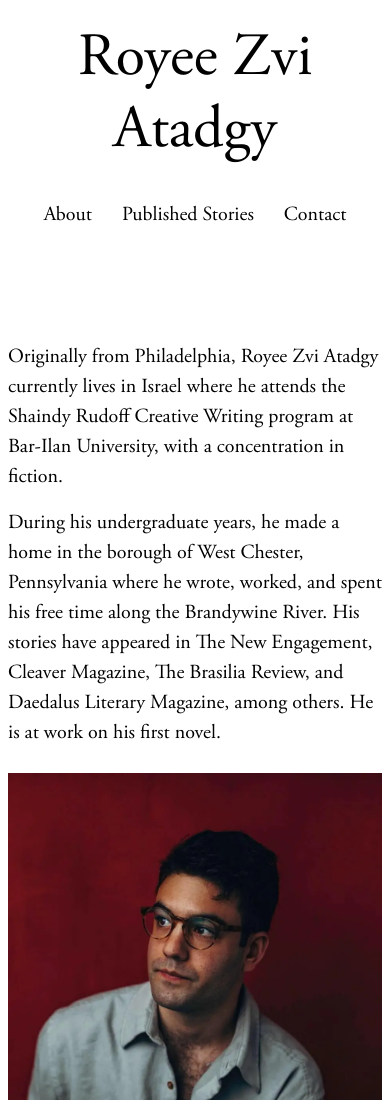
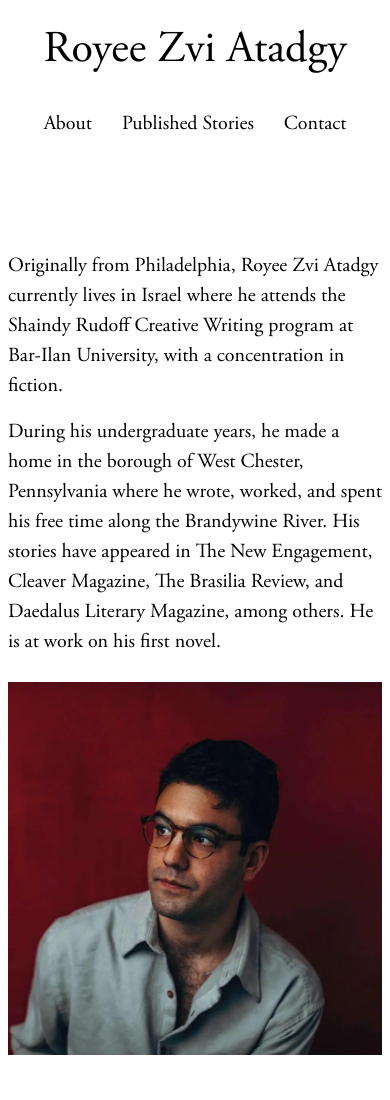
Before and after one commit to knnymllr/royee-zvi, an Eleventy site: page src/about.md in a window 390 px wide. Shown: the top 1100 px of the page. Built offline with nearby package versions, Linux system fonts and the light colour scheme; Eleventy itself is replaced by a stand-in of ours; files that its build step writes are made by us from their sources.

Commit message:
mobile header font size

```diff
--- a/src/_includes/css/style.css
+++ b/src/_includes/css/style.css
@@ -84,6 +84,12 @@ nav h1 {
   padding: 25px 0 20px 0;
 }
 
+@media only screen and (max-width: 400px ) {
+  nav h1 {
+    font-size: 2.75rem;
+  }
+}
+
 nav ul {
   display: flex;
   flex-flow: row wrap;
```
